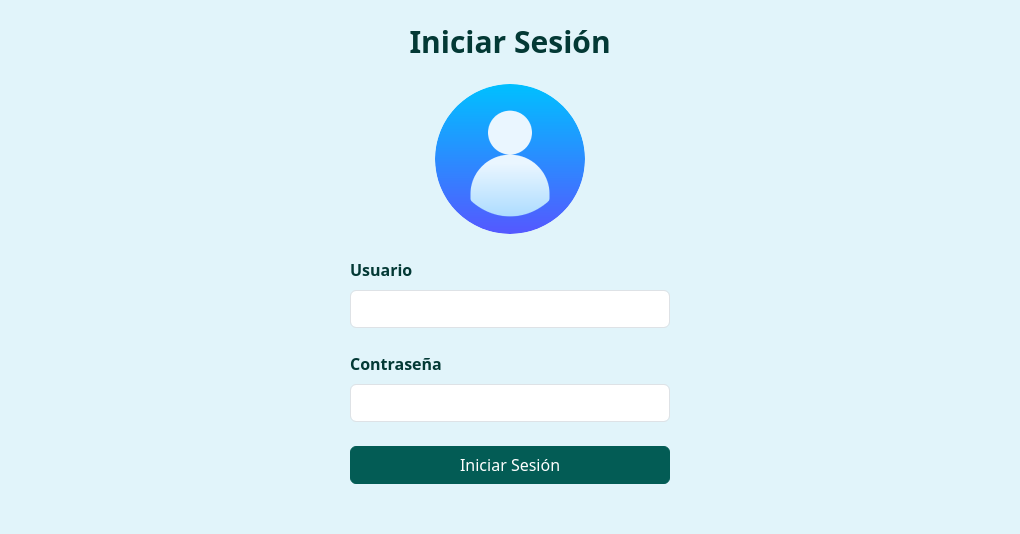
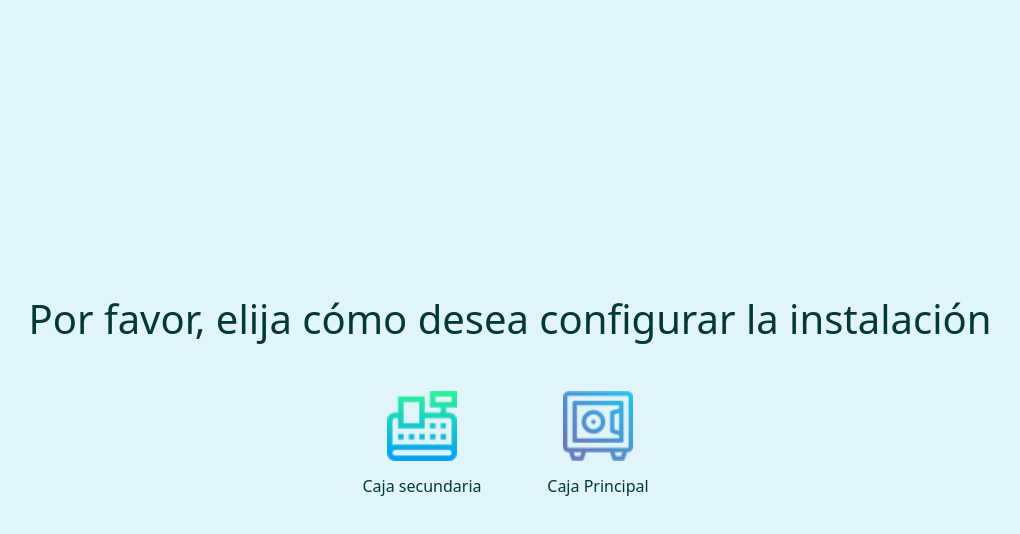
Before and after one commit to Logiventas/LogiVenta-v1.0.0, a React (Vite) app in the folder src/renderer/: page / in a window 1280 px wide. Shown: the top 534 px of the page, without its empty margins (130-1150 px from the left). Built offline with nearby package versions, Linux system fonts and the light colour scheme.

Commit message:
Configuracion inicial server/client

```diff
--- a/src/renderer/src/client/routes/router.tsx
+++ b/src/renderer/src/client/routes/router.tsx
@@ -4,17 +4,20 @@ import ConfigPrincipal from '../pages/inicioConfiguracion/ConfigPrincipal'
 import ConfigSecundaria from '../pages/inicioConfiguracion/configSecundaria'
 import Home from '../pages/home/Home'
 import IniciarSesion from '../pages/iniciarSesion/iniciarSesion'
+import  Config  from '../../../../../config.json'
 
 function AppRouter () {
+
+    const inicial = Config.server && Config.client?true:false
+
   return (
 
         <>
 
             <Router>
                 <Routes>
-                    <Route path="/" element={<IniciarSesion />} />
+                    <Route path="/" element={inicial?<IniciarSesion />:<Principal />} />
                     <Route path="/home" element={<Home />} />
-                    <Route path="/principal" element={<Principal />} />
                     <Route path="/config1" element={<ConfigPrincipal />} />
                     <Route path="/config2" element={<ConfigSecundaria />} />
                 </Routes>
```
